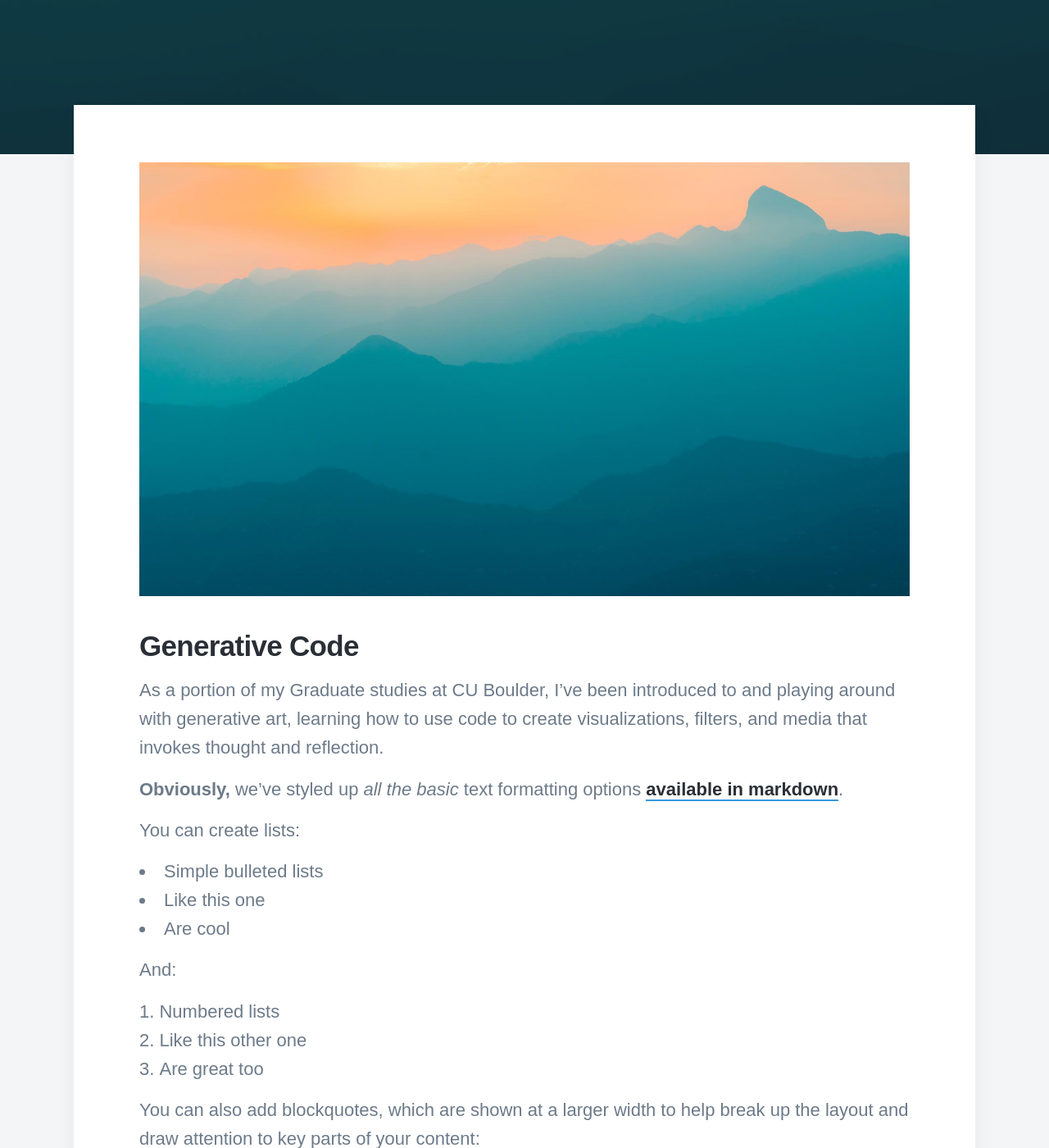
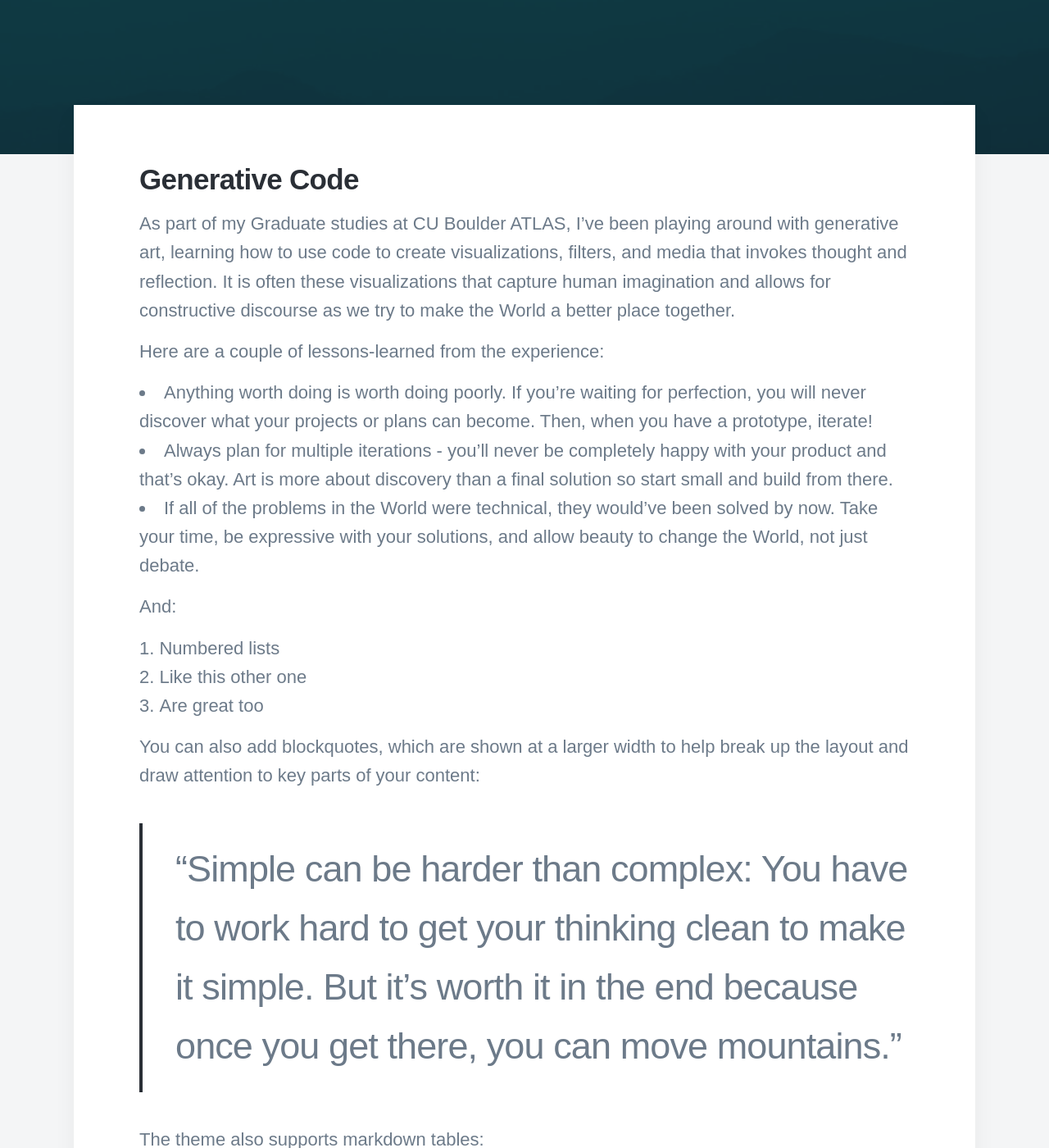
Before and after one commit to starbuck10/JCoffie, a Jekyll site: the page built from _projects/2021-11-02-generative-art.md, in a window 1280 px wide and 1400 px high, scrolled down 404 px. Shown: the whole window at 82% size. Built offline with Jekyll 4.4.1, drawn with Linux system fonts in a browser that asks for light colours; nearby versions of some CDN libraries; some web fonts are replaced.

Commit message:
Updating project page

```diff
--- a/_projects/2021-11-02-generative-art.md
+++ b/_projects/2021-11-02-generative-art.md
@@ -6,19 +6,15 @@ description: Learning how to leverage code to create art.
 featured_image: '/images/demo/demo-landscape.jpg'
 ---
 
-![](/images/demo/demo-landscape.jpg)
-
 ## Generative Code
 
-As a portion of my Graduate studies at CU Boulder, I've been introduced to and playing around with generative art, learning how to use code to create visualizations, filters, and media that invokes thought and reflection.
+As part of my Graduate studies at CU Boulder ATLAS, I've been playing around with generative art, learning how to use code to create visualizations, filters, and media that invokes thought and reflection.  It is often these visualizations that capture human imagination and allows for constructive discourse as we try to make the World a better place together.
 
-**Obviously,** we’ve styled up *all the basic* text formatting options [available in markdown](https://github.com/adam-p/markdown-here/wiki/Markdown-Cheatsheet).
+Here are a couple of lessons-learned from the experience:
 
-You can create lists:
-
-* Simple bulleted lists
-* Like this one
-* Are cool
+* Anything worth doing is worth doing poorly.  If you're waiting for perfection, you will never discover what your projects or plans can become.  Then, when you have a prototype, iterate!
+* Always plan for multiple iterations - you'll never be completely happy with your product and that's okay.  Art is more about discovery than a final solution so start small and build from there.
+* If all of the problems in the World were technical, they would've been solved by now.  Take your time, be expressive with your solutions, and allow beauty to change the World, not just debate.
 
 And:
 
```
